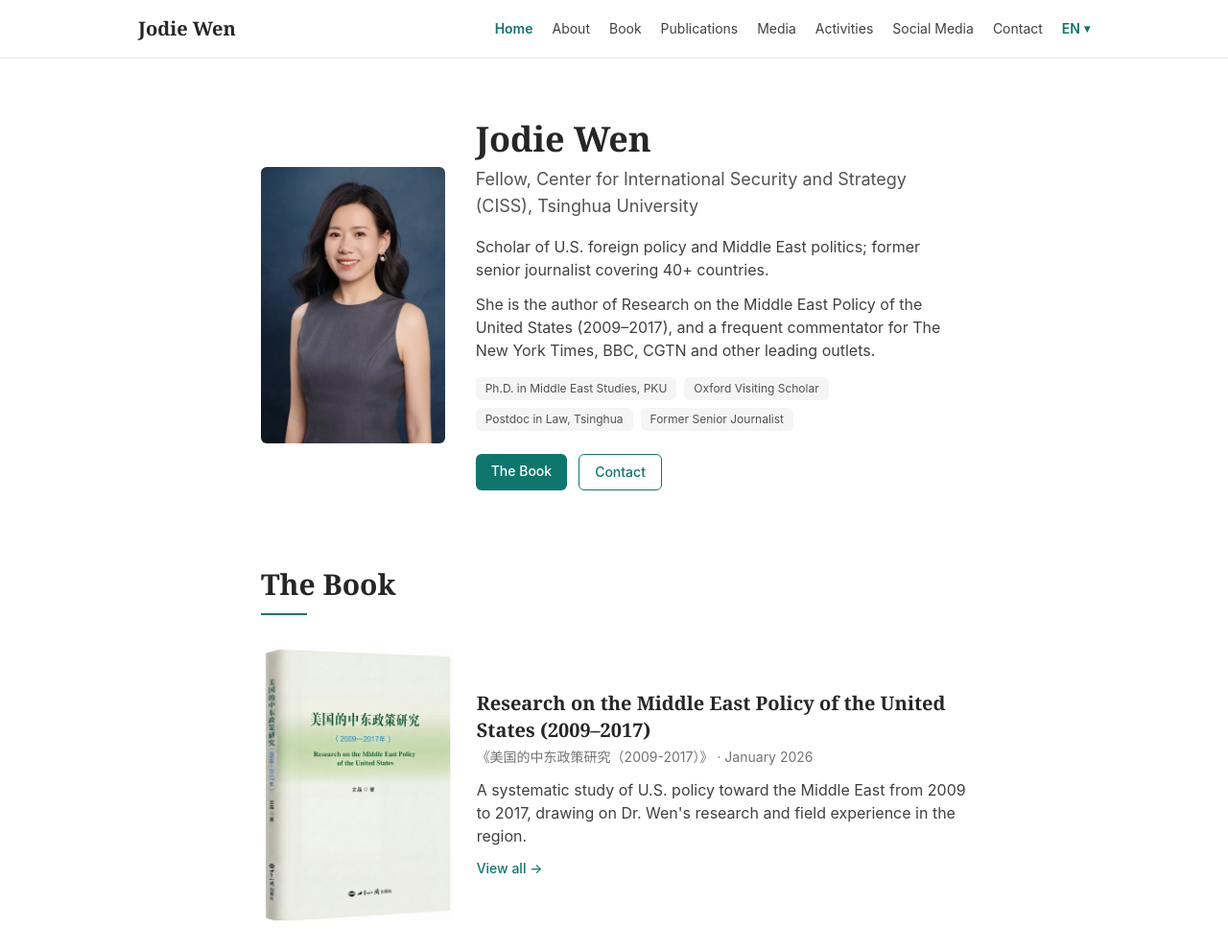
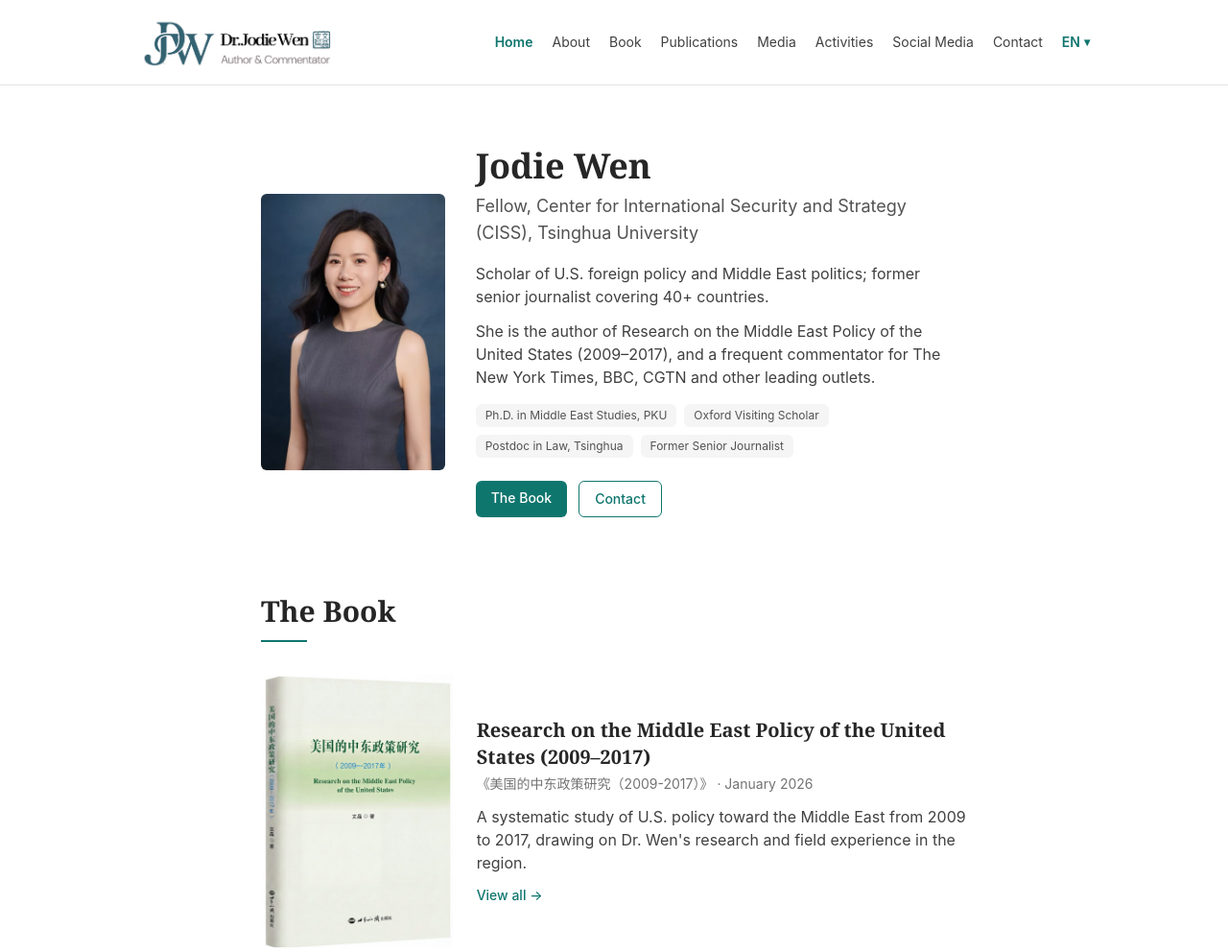
Before and after one commit to EricFreak/jodie-wen-site, an Astro site: page / in a window 1280 px wide. Shown: the top 992 px of the page at 96% size. Built offline with nearby package versions, Linux system fonts and the light colour scheme; Astro itself is replaced by a stand-in of ours.

Commit message:
feat: brand logo in nav and favicon
- Full lockup (JW + Dr. Jodie Wen + Author & Commentator + seal) in nav, h-14
- JW mark as favicon and apple-touch-icon (fixes missing favicon)
- Source images cleaned (baked-in checkerboard removed), stored in public/images/brand/

```diff
--- a/PROGRESS.md
+++ b/PROGRESS.md
@@ -6,6 +6,7 @@
 
 **网站已上线**：`https://jodie-wen.vercel.app`（Vercel，8 页 × 3 语言共 24 路由，图片资源正常）。
 
+- 2026-08-06（四轮）：个人品牌 logo 上线（Lovart 出图，已程序化去除假透明棋盘格底、只裁边距）：导航栏品牌位换为完整横版 logo（JW + Dr. Jodie Wen + Author & Commentator + 文晶印章，h-14），favicon/apple-touch-icon 用 JW 单标（`public/images/brand/`，favicon 404 遗留项解决）
 - 2026-08-06（三轮）：Media 页视频卡缩略图改垂直居中；29 条 media 外链全部经真实浏览器复验可达（SCMP 反爬 curl 但浏览器 200，无死链移除；SCMP 3/24 条目标题按官网现标题修正）；社媒挂载 LinkedIn / X（@JingWenOxford）/ 微博（uid 1969913095，昵称「文晶Talk」）三个已核实账号，页脚图标同步加微博
 - 2026-08-06（二轮）：Media 页重构——① 首页媒体标签楼层删除，标签移到 Media 页升级为**纯 CSS radio 筛选器**（按媒体过滤三个区域，标签自动生成带计数，零 JS）；② CGTN 视频通过官方 API（`api.cgtn.com/website/api/live/channel/replay/{id}/info`）取 m3u8 + ffmpeg 截真实关键帧做封面（`public/images/media/` 5 张，填入 `cover` 字段；凤凰卫视无流可取，保留渐变占位）；③ Media 页视频改横向卡片（左封面右标题+简介+日期），media schema 加 `summaryEn`/`summaryZh`；④ 视频区默认 4 条、采访区默认 10 条紧凑单行，超出纯 CSS 展开（筛选时自动全显）；新组件 `MediaBrowser`/`MediaRow`，新数据文件 `src/data/outlets.ts`
 - 2026-08-06：媒体版块改版 + Social Media 页上线（规格：[`docs/superpowers/specs/2026-08-05-media-social-redesign-design.md`](docs/superpowers/specs/2026-08-05-media-social-redesign-design.md)）：① 首页 Media 改为 3 张视频卡片（latest 逻辑：featured 优先、日期倒序取前 3，封面卡片挂外链，不下载视频）+ 保留媒体墙小标签；② 首页底部新增「More about Jodie」照片墙（新 `gallery` 集合，无照片显示空态）；③ `/talk` 改名 `/social`（社媒平台卡片，数据在 `src/data/socials.ts`，无链接平台先隐藏；旧 `talk.astro`×3 与 `TalkIntro.astro` 已删）；④ 页脚加社媒图标（点击进 `/social`）；⑤ Media 页拆为 视频卡片网格 / 文字采访 / 媒体引用 三段。同日：materials 素材工作流建立（`materials/视频` + `materials/文字` 分目录归档，脚本 `scripts/ingest-2026-h1-media.py`），2026 上半年采访 docx 解析入库 22 条（media +21、publications +1），与现有条目去重 5 条；另修复 Safari 肖像变形（`w-fit`→`w-auto`，Safari 对 fit-content 不按宽高比换算，已上线 `5fde24b`）
--- a/src/components/BaseLayout.astro
+++ b/src/components/BaseLayout.astro
@@ -17,6 +17,8 @@ const { title, locale, description } = Astro.props;
     <meta charset="utf-8" />
     <meta name="viewport" content="width=device-width, initial-scale=1" />
     {description && <meta name="description" content={description} />}
+    <link rel="icon" type="image/png" sizes="32x32" href="/images/brand/favicon-32.png" />
+    <link rel="apple-touch-icon" href="/images/brand/logo-mark-180.png" />
     <title>{title}</title>
   </head>
   <body class="flex min-h-screen flex-col">
--- a/src/components/Nav.astro
+++ b/src/components/Nav.astro
@@ -28,8 +28,8 @@ const langNames: Record<Locale, string> = { en: 'EN', zh: '中文', ar: 'الع
 ---
 <header class="relative border-b border-neutral-200">
   <nav class="mx-auto flex max-w-5xl items-center justify-between px-4 py-4">
-    <a href={localizePath('/', locale)} class="font-serif text-xl font-bold">
-      {locale === 'zh' ? '文晶' : locale === 'ar' ? 'جودي ون' : 'Jodie Wen'}
+    <a href={localizePath('/', locale)} aria-label="Home">
+      <img src="/images/brand/logo-full.png" alt={locale === 'zh' ? '文晶' : locale === 'ar' ? 'جودي ون' : 'Dr. Jodie Wen'} class="h-14 w-auto" />
     </a>
     <input type="checkbox" id="nav-toggle" class="peer sr-only" />
     <label for="nav-toggle" class="cursor-pointer text-2xl leading-none md:hidden" aria-label="Menu">☰</label>
```
Also changed, not shown: public/images/brand/favicon-32.png (added), public/images/brand/logo-full.png (added), public/images/brand/logo-mark-180.png (added), public/images/brand/logo-mark.png (added).
